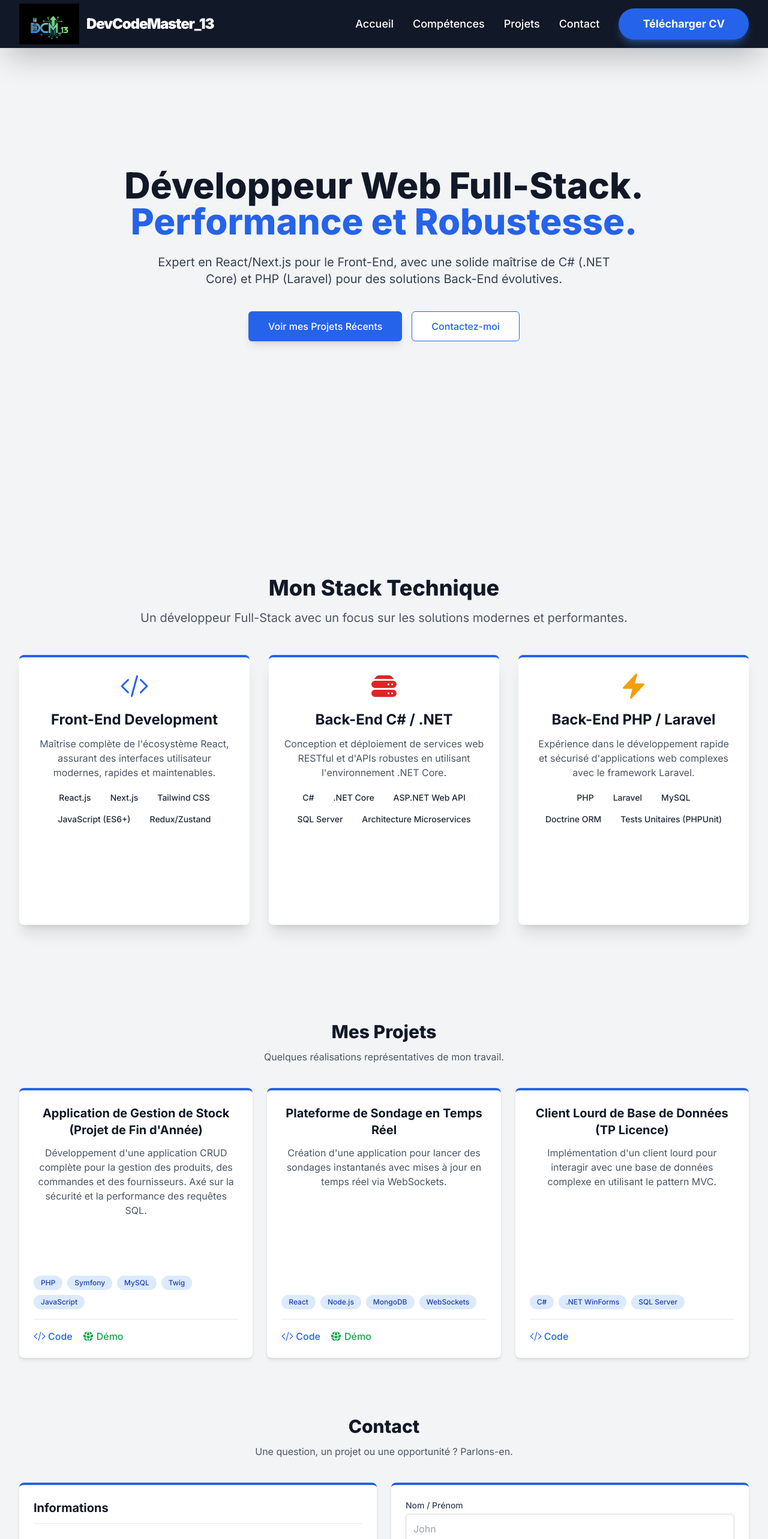
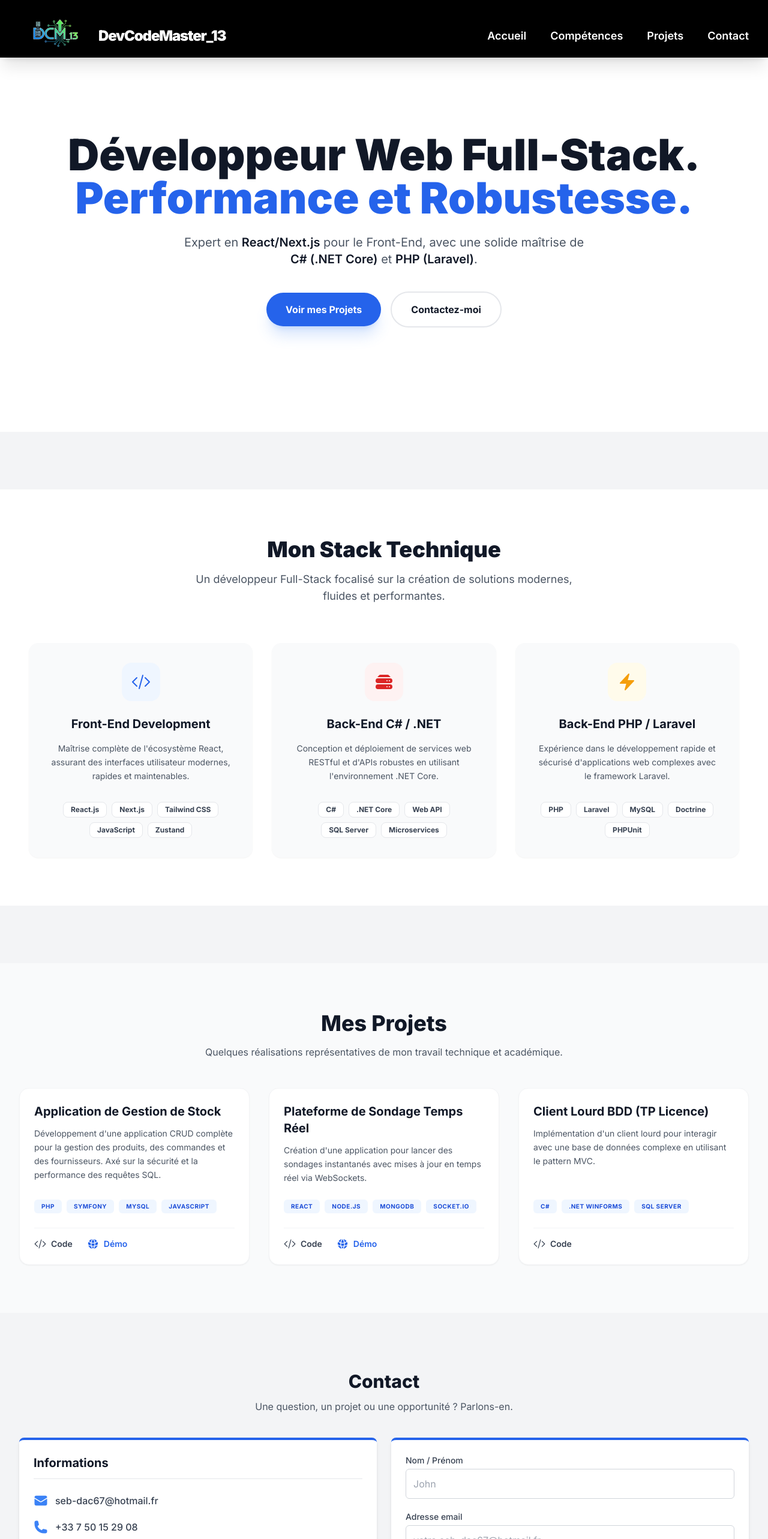
Before and after one commit to Sebcoach13/mon-portfolio-dev, a Next.js app: page / in a window 1280 px wide. Shown: the top 2566 px of the page at 60% size. Built offline with nearby package versions, Linux system fonts and the light colour scheme.

Commit message:
Fix: Header responsive, alignement logo, et optimisation mobile des sections

```diff
--- a/components/Footer.js
+++ b/components/Footer.js
@@ -4,7 +4,7 @@ import React from 'react';
 
 export default function Footer() {
   return (
-    <footer className="bg-gray-800 text-white py-6">
+    <footer className="bg-black text-white py-6">
 
       {/* Conteneur intérieur : limite la largeur et centre le contenu */}
       <div className="max-w-7xl mx-auto px-4 sm:px-6 lg:px-8">
--- a/components/Header.js
+++ b/components/Header.js
@@ -15,53 +15,44 @@ export default function Header() {
   const [isOpen, setIsOpen] = useState(false);
 
   return (
-    <header className="fixed top-0 left-0 w-full bg-gray-900 text-white shadow-2xl z-50">
+    <header className="fixed top-0 left-0 w-full bg-black text-white shadow-xl z-50">
       <div className="max-w-7xl mx-auto px-4 sm:px-6 lg:px-8">
-        <div className="flex justify-between items-center h-20">
+        <div className="flex justify-between items-center h-24">
 
-          {/* LOGO ET NOM (NOM TOUT EN BLANC) */}
-          <div className="flex items-center gap-3">
+          {/* ZONE LOGO ET NOM ALIGNÉS */}
+          <div className="flex-shrink-0">
             <Link href="/" className="flex items-center gap-3">
               <Image
                 src="/logo.png"
                 alt="Logo"
-                width={100}
-                height={100}
+                width={120}
+                height={120}
                 className="object-contain"
                 priority
               />
-              <span className="text-2xl font-black tracking-tighter text-white">
-                DevCodeMaster_13
+              {/* Le -mt-1 ici permet de remonter le texte pour l'aligner au logo */}
+              <span className="text-2xl font-black tracking-tighter hidden sm:block leading-none mt-6">
+                DevCodeMaster<span className="text-white">_13</span>
               </span>
             </Link>
           </div>
 
-          {/* NAVIGATION DESKTOP */}
-          <nav className="hidden md:flex items-center space-x-8">
+          {/* NAVIGATION DESKTOP AGRANDIE */}
+          <nav className="hidden md:flex items-center space-x-10">
             {navLinks.map((link) => (
               <Link
                 key={link.name}
                 href={link.href}
-                className="text-lg font-medium hover:text-blue-400 transition"
+                className="text-lg font-semibold hover:text-blue-400 transition duration-300 mt-6"
               >
                 {link.name}
               </Link>
             ))}
-
-            {/* BOUTON CV (GRANDE TAILLE FORCÉE) */}
-            <a
-              href="/cv.pdf"
-              target="_blank"
-              rel="noopener noreferrer"
-              className="px-10 py-3 text-lg font-bold rounded-full text-white bg-blue-600 hover:bg-blue-700 transition-all duration-300 shadow-lg shadow-blue-500/40"
-            >
-              Télécharger CV
-            </a>
           </nav>
 
           {/* BOUTON MOBILE */}
           <div className="md:hidden">
-            <button onClick={() => setIsOpen(!isOpen)} className="text-3xl p-2">
+            <button onClick={() => setIsOpen(!isOpen)} className="text-4xl">
               {isOpen ? "✕" : "☰"}
             </button>
           </div>
@@ -70,17 +61,17 @@ export default function Header() {
 
       {/* MENU MOBILE */}
       {isOpen && (
-        <div className="md:hidden bg-gray-900 border-t border-gray-800 p-6">
-          <div className="flex flex-col space-y-6">
-            {navLinks.map((link) => (
-              <Link key={link.name} href={link.href} onClick={() => setIsOpen(false)} className="text-xl">
-                {link.name}
-              </Link>
-            ))}
-            <a href="/cv.pdf" className="text-center py-4 bg-blue-600 rounded-xl font-bold">
-              Télécharger CV
-            </a>
-          </div>
+        <div className="md:hidden bg-gray-900 border-t border-gray-800 p-6 space-y-4">
+          {navLinks.map((link) => (
+            <Link
+              key={link.name}
+              href={link.href}
+              onClick={() => setIsOpen(false)}
+              className="block text-xl font-medium"
+            >
+              {link.name}
+            </Link>
+          ))}
         </div>
       )}
     </header>
--- a/components/Hero.js
+++ b/components/Hero.js
@@ -1,36 +1,39 @@
-// components/Hero.js
 import React from 'react';
 import Link from 'next/link';
 
 export default function Hero() {
   return (
-    <section id="hero" className="pt-32 pb-20 min-h-screen flex items-center">
-      <div className="max-w-7xl mx-auto px-4 sm:px-6 lg:px-8 text-center">
+    <section id="hero" className="pt-32 pb-20 min-h-[90vh] flex items-center bg-white">
+      <div className="max-w-7xl mx-auto px-6 sm:px-8 lg:px-12 text-center">
 
-        <h1 className="text-5xl md:text-6xl font-extrabold text-gray-900 leading-tight mb-4">
+        {/* Titre : Taille de police adaptative */}
+        <h1 className="text-4xl sm:text-5xl md:text-7xl font-black text-gray-900 leading-[1.1] mb-6">
           Développeur Web Full-Stack.
-          <br className="hidden sm:inline" />
-          <span className="text-primary-600">Performance et Robustesse.</span>
+          <br className="hidden md:inline" />
+          <span className="text-blue-600 block md:inline"> Performance et Robustesse.</span>
         </h1>
 
-        <p className="mt-6 text-xl text-gray-700 max-w-3xl mx-auto">
-          Expert en React/Next.js pour le Front-End, avec une solide maîtrise de C# (.NET Core) et PHP (Laravel) pour des solutions Back-End évolutives.
+        {/* Paragraphe : Largeur max pour la lisibilité */}
+        <p className="mt-6 text-lg md:text-xl text-gray-600 max-w-2xl mx-auto leading-relaxed">
+          Expert en <span className="font-semibold text-gray-900">React/Next.js</span> pour le Front-End, avec une solide maîtrise de <span className="font-semibold text-gray-900">C# (.NET Core)</span> et <span className="font-semibold text-gray-900">PHP (Laravel)</span>.
         </p>
 
-        <div className="mt-10 flex justify-center space-x-4">
+        {/* Boutons : Flex-col sur mobile, Flex-row sur PC */}
+        <div className="mt-10 flex flex-col sm:flex-row justify-center items-center gap-4">
           <Link
             href="#projets"
-            className="inline-flex items-center justify-center px-8 py-3 border border-transparent text-base font-medium rounded-md text-white bg-primary-600 hover:bg-primary-700 transition duration-300 shadow-lg"
+            className="w-full sm:w-auto inline-flex items-center justify-center px-8 py-4 text-base font-bold rounded-full text-white bg-blue-600 hover:bg-blue-700 transition duration-300 shadow-xl shadow-blue-500/20"
           >
-            Voir mes Projets Récents
+            Voir mes Projets
           </Link>
           <Link
             href="#contact"
-            className="inline-flex items-center justify-center px-8 py-3 border border-primary-600 text-base font-medium rounded-md text-primary-600 bg-white hover:bg-primary-50 transition duration-300"
+            className="w-full sm:w-auto inline-flex items-center justify-center px-8 py-4 border-2 border-gray-200 text-base font-bold rounded-full text-gray-900 bg-transparent hover:bg-gray-50 transition duration-300"
           >
             Contactez-moi
           </Link>
         </div>
+
       </div>
     </section>
   );
--- a/components/Projects.js
+++ b/components/Projects.js
@@ -1,73 +1,75 @@
-// components/Projects.js
 import React from "react";
 import { CodeBracketIcon, GlobeAltIcon } from "@heroicons/react/24/solid";
 
-// Définition des projets
 const projectsData = [
   {
-    title: "Application de Gestion de Stock (Projet de Fin d'Année)",
-    description:
-      "Développement d'une application CRUD complète pour la gestion des produits, des commandes et des fournisseurs. Axé sur la sécurité et la performance des requêtes SQL.",
-    technologies: ["PHP", "Symfony", "MySQL", "Twig", "JavaScript"],
-    githubLink: "URL_GITHUB_PROJET_STOCK",
-    demoLink: "URL_DEMO_ALWAYS_DATA",
+    title: "Application de Gestion de Stock",
+    description: "Développement d'une application CRUD complète pour la gestion des produits, des commandes et des fournisseurs. Axé sur la sécurité et la performance des requêtes SQL.",
+    technologies: ["PHP", "Symfony", "MySQL", "JavaScript"],
+    githubLink: "#",
+    demoLink: "#",
   },
   {
-    title: "Plateforme de Sondage en Temps Réel",
-    description:
-      "Création d'une application pour lancer des sondages instantanés avec mises à jour en temps réel via WebSockets.",
-    technologies: ["React", "Node.js", "MongoDB", "WebSockets"],
-    githubLink: "URL_GITHUB_PROJET_SONDAGE",
-    demoLink: "URL_DEMO_SONDAGE",
+    title: "Plateforme de Sondage Temps Réel",
+    description: "Création d'une application pour lancer des sondages instantanés avec mises à jour en temps réel via WebSockets.",
+    technologies: ["React", "Node.js", "MongoDB", "Socket.io"],
+    githubLink: "#",
+    demoLink: "#",
   },
   {
-    title: "Client Lourd de Base de Données (TP Licence)",
-    description:
-      "Implémentation d'un client lourd pour interagir avec une base de données complexe en utilisant le pattern MVC.",
+    title: "Client Lourd BDD (TP Licence)",
+    description: "Implémentation d'un client lourd pour interagir avec une base de données complexe en utilisant le pattern MVC.",
     technologies: ["C#", ".NET WinForms", "SQL Server"],
-    githubLink: "URL_GITHUB_PROJET_CSHARP",
+    githubLink: "#",
     demoLink: null,
   },
 ];
 
 export default function Projects() {
   return (
-    <section id="projets" className="w-full">
-      <div className="max-w-7xl mx-auto px-4 sm:px-6 lg:px-8 text-center">
+    <section id="projets" className="py-20 bg-gray-50">
+      <div className="max-w-7xl mx-auto px-6 sm:px-8">
 
-        {/* Titre (Centrage hérité du conteneur parent) */}
-        <div className="mb-10">
-          <h2 className="text-3xl font-extrabold text-gray-900 mb-3">Mes Projets</h2>
-          <p className="text-gray-600">
-            Quelques réalisations représentatives de mon travail.
+        {/* En-tête de section */}
+        <div className="mb-12 text-center">
+          <h2 className="text-3xl md:text-4xl font-extrabold text-gray-900 mb-4">Mes Projets</h2>
+          <p className="text-gray-600 max-w-2xl mx-auto">
+            Quelques réalisations représentatives de mon travail technique et académique.
           </p>
         </div>
 
-        {/* Grille des projets (alignement des cartes) */}
-        <div className="grid grid-cols-1 md:grid-cols-3 gap-6">
+        {/* Grille responsive : 1 col mobile, 2 col tablette, 3 col desktop */}
+        <div className="grid grid-cols-1 md:grid-cols-2 lg:grid-cols-3 gap-8">
           {projectsData.map((project, index) => (
             <div
               key={index}
-              className="flex flex-col rounded-lg bg-white p-6 shadow-md border-t-4 border-primary-600 h-[450px] w-full overflow-y-auto"
+              className="flex flex-col rounded-2xl bg-white p-6 shadow-sm hover:shadow-xl transition-shadow duration-300 border border-gray-100"
             >
               <h3 className="text-xl font-bold text-gray-900 mb-3">{project.title}</h3>
-              <p className="text-gray-600 mb-4 flex-grow">{project.description}</p>
-              <div className="flex flex-wrap gap-2 mb-4">
+
+              <p className="text-gray-600 mb-6 text-sm leading-relaxed flex-grow">
+                {project.description}
+              </p>
+
+              {/* Badges technologies */}
+              <div className="flex flex-wrap gap-2 mb-6">
                 {project.technologies.map((tech) => (
                   <span
                     key={tech}
-                    className="px-3 py-1 text-xs font-medium rounded-full bg-primary-100 text-primary-800"
+                    className="px-3 py-1 text-[10px] uppercase tracking-wider font-bold rounded-md bg-blue-50 text-blue-700"
                   >
                     {tech}
                   </span>
                 ))}
               </div>
-              <div className="mt-auto pt-4 border-t flex gap-4">
+
+              {/* Liens avec alignement automatique en bas */}
+              <div className="pt-4 border-t border-gray-100 flex items-center gap-6">
                 <a
                   href={project.githubLink}
                   target="_blank"
                   rel="noopener noreferrer"
-                  className="flex items-center gap-1 text-primary-600 hover:text-primary-800 font-medium"
+                  className="flex items-center gap-2 text-sm text-gray-700 hover:text-blue-600 font-semibold transition-colors"
                 >
                   <CodeBracketIcon className="w-5 h-5" />
                   Code
@@ -77,7 +79,7 @@ export default function Projects() {
                     href={project.demoLink}
                     target="_blank"
                     rel="noopener noreferrer"
-                    className="flex items-center gap-1 text-green-600 hover:text-green-800 font-medium"
+                    className="flex items-center gap-2 text-sm text-blue-600 hover:text-blue-800 font-semibold transition-colors"
                   >
                     <GlobeAltIcon className="w-5 h-5" />
                     Démo
--- a/components/Skills.js
+++ b/components/Skills.js
@@ -1,4 +1,3 @@
-// components/Skills.js
 import React from 'react';
 import { BoltIcon, CodeBracketIcon, ServerStackIcon } from '@heroicons/react/24/solid';
 
@@ -7,55 +6,64 @@ const skillsData = [
     icon: CodeBracketIcon,
     title: "Front-End Development",
     description: "Maîtrise complète de l'écosystème React, assurant des interfaces utilisateur modernes, rapides et maintenables.",
-    technologies: ["React.js", "Next.js", "Tailwind CSS", "JavaScript (ES6+)", "Redux/Zustand"],
-    color: "text-primary-600",
+    technologies: ["React.js", "Next.js", "Tailwind CSS", "JavaScript", "Zustand"],
+    color: "text-blue-600",
+    bgColor: "bg-blue-50",
   },
   {
     icon: ServerStackIcon,
     title: "Back-End C# / .NET",
     description: "Conception et déploiement de services web RESTful et d'APIs robustes en utilisant l'environnement .NET Core.",
-    technologies: ["C#", ".NET Core", "ASP.NET Web API", "SQL Server", "Architecture Microservices"],
+    technologies: ["C#", ".NET Core", "Web API", "SQL Server", "Microservices"],
     color: "text-red-600",
+    bgColor: "bg-red-50",
   },
   {
     icon: BoltIcon,
     title: "Back-End PHP / Laravel",
     description: "Expérience dans le développement rapide et sécurisé d'applications web complexes avec le framework Laravel.",
-    technologies: ["PHP", "Laravel", "MySQL", "Doctrine ORM", "Tests Unitaires (PHPUnit)"],
+    technologies: ["PHP", "Laravel", "MySQL", "Doctrine", "PHPUnit"],
     color: "text-amber-500",
+    bgColor: "bg-amber-50",
   },
 ];
 
 export default function Skills() {
   return (
-    <section id="skills" className="py-16">
-      <div className="max-w-7xl mx-auto px-4 sm:px-6 lg:px-8 text-center">
+    <section id="skills" className="py-20 bg-white">
+      <div className="max-w-7xl mx-auto px-6 sm:px-8 lg:px-12 text-center">
 
-        {/* Titre de la Section */}
-        <h2 className="text-4xl font-extrabold text-gray-900 mb-4">
+        {/* Titre de la Section Adaptatif */}
+        <h2 className="text-3xl md:text-4xl font-black text-gray-900 mb-4">
           Mon Stack Technique
         </h2>
-        <p className="text-xl text-gray-600 mb-12">
-          Un développeur Full-Stack avec un focus sur les solutions modernes et performantes.
+        <p className="text-lg text-gray-600 mb-16 max-w-2xl mx-auto">
+          Un développeur Full-Stack focalisé sur la création de solutions modernes, fluides et performantes.
         </p>
 
-        {/* Grille des Compétences */}
-        <div className="grid grid-cols-1 md:grid-cols-3 gap-8">
+        {/* Grille des Compétences Responsive */}
+        <div className="grid grid-cols-1 md:grid-cols-2 lg:grid-cols-3 gap-8">
           {skillsData.map((skill, index) => (
             <div
               key={index}
-              className="p-6 rounded-lg shadow-xl hover:shadow-2xl transition duration-300 transform hover:scale-[1.02] border-t-4 border-primary-600 bg-white h-[450px] overflow-y-auto"
+              className="flex flex-col p-8 rounded-2xl bg-gray-50 hover:bg-white border border-transparent hover:border-gray-100 shadow-sm hover:shadow-xl transition-all duration-300 group"
             >
-              <skill.icon className={`w-12 h-12 mx-auto mb-4 ${skill.color}`} />
-              <h3 className="text-2xl font-bold text-gray-900 mb-3">{skill.title}</h3>
-              <p className="text-gray-600 mb-4">{skill.description}</p>
+              {/* Icône avec effet au survol */}
+              <div className={`w-16 h-16 mx-auto mb-6 flex items-center justify-center rounded-2xl ${skill.bgColor} transition-transform duration-300 group-hover:scale-110`}>
+                <skill.icon className={`w-8 h-8 ${skill.color}`} />
+              </div>
 
-              {/* Liste des Technologies */}
-              <div className="flex flex-wrap justify-center gap-2 mt-4">
+              <h3 className="text-xl font-bold text-gray-900 mb-4">{skill.title}</h3>
+              <p className="text-gray-600 mb-8 text-sm leading-relaxed flex-grow">
+                {skill.description}
+              </p>
+
+              {/* Liste des Technologies (Badges) */}
+              <div className="flex flex-wrap justify-center gap-2 mt-auto">
                 {skill.technologies.map((tech) => (
                   <span
                     key={tech}
-                    className="px-3 py-1 text-sm font-medium text-gray-800 rounded-full"
+                    className="px-3 py-1 text-xs font-bold text-gray-700 bg-white border border-gray-200 rounded-lg"
                   >
                     {tech}
                   </span>
```
